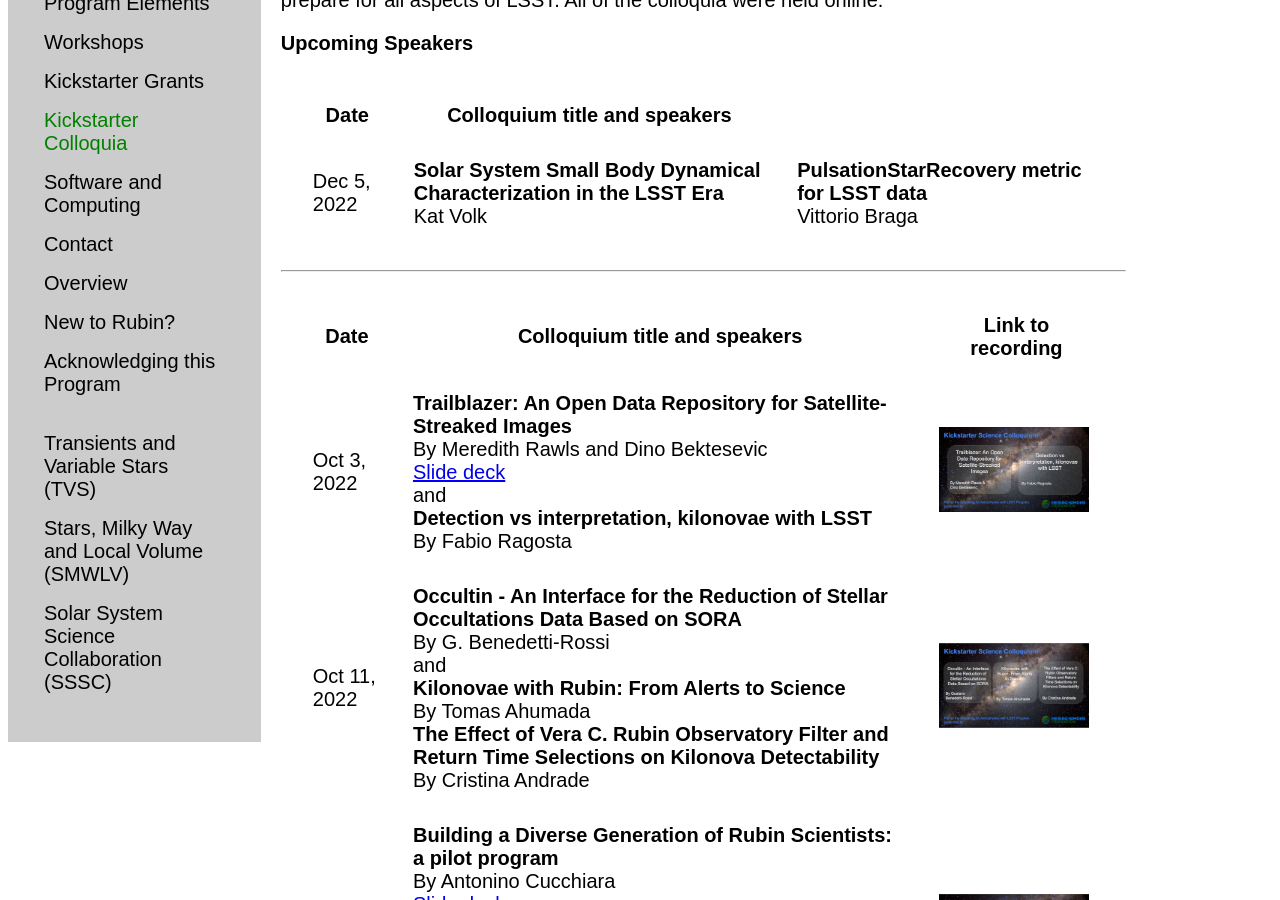
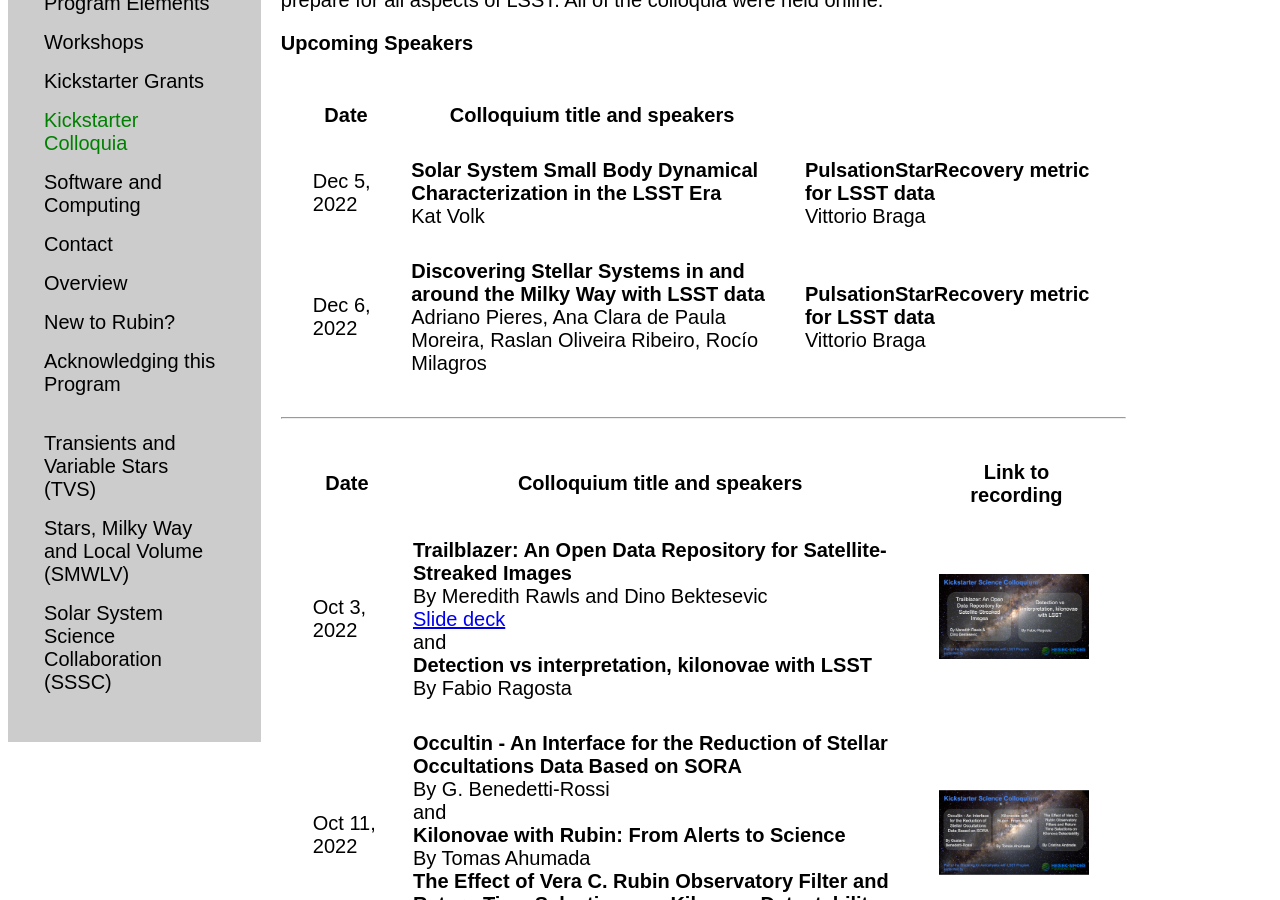
Before and after one commit to lsst-sci-prep/lsst-sci-prep.github.io, a Jekyll site: the page built from kickstarter_colloquia.html, in a window 1280 px wide and 900 px high, scrolled down 1107 px. Built offline with Jekyll 4.4.1, drawn with Linux system fonts in a browser that asks for light colours.

Commit message:
Added Dec 6 colloquium details

```diff
--- a/kickstarter_colloquia.html
+++ b/kickstarter_colloquia.html
@@ -16,6 +16,15 @@ of LSST.  All of the colloquia were held online.</p>
     <td>Dec 5, 2022</td>
     <td><b>Solar System Small Body Dynamical Characterization in the LSST Era</b><br>
     Kat Volk<br>
+    <td><b>PulsationStarRecovery metric for LSST data</b><br>
+    Vittorio Braga<br>
+  </td>
+  </tr>
+  <tr>
+    <td>Dec 6, 2022</td>
+    <td><b>Discovering Stellar Systems in and around the Milky Way with LSST data
+</b><br>
+    Adriano Pieres, Ana Clara de Paula Moreira, Raslan Oliveira Ribeiro, Rocío Milagros<br>
     <td><b>PulsationStarRecovery metric for LSST data</b><br>
     Vittorio Braga<br>
   </td>
```
